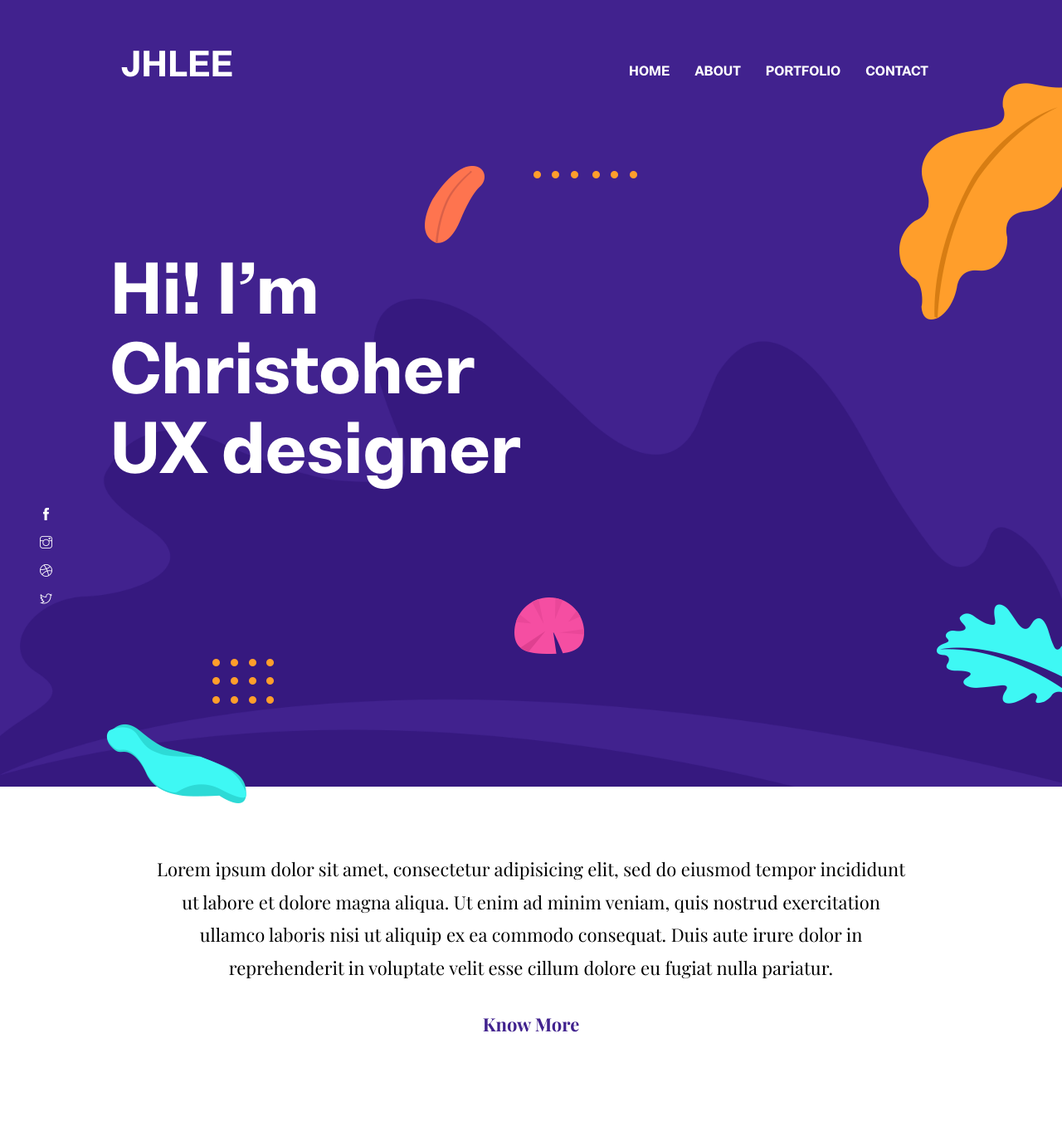
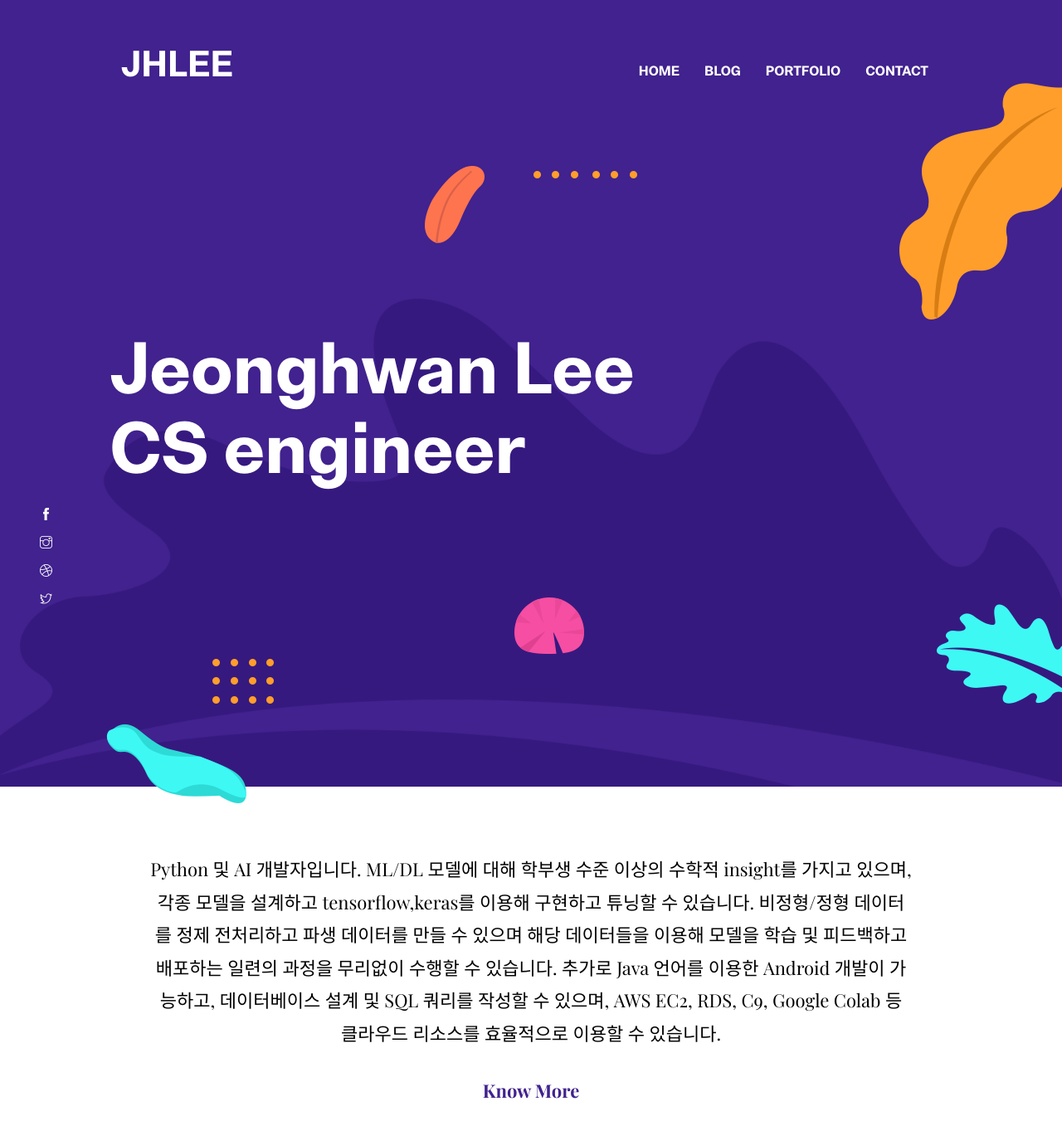
Before and after one commit to JeonghwanLee1/Jeonghwanlee1.github.io, a Jekyll site: the page built from index.html, in a window 1280 px wide and 1400 px high. Shown: the top 1363 px of the window at 83% size. Built offline with Jekyll 4.4.1, drawn with Linux system fonts in a browser that asks for light colours; some of the changed text lies outside the part shown.

Commit message:
자기소개 업데이트

```diff
--- a/_data/settings.yml
+++ b/_data/settings.yml
@@ -7,11 +7,12 @@ author:
 description: this is meta description
 email: ljh931111@gmail.com
 phone: +82 010 6899 7439
-address: Seoul, South KOR
+address: Seoul, South Korea
 copyright: Copyright &copy; 2020 Designed by [Themefisher](https://themefisher.com) & Developed by [Getjekyllthemes](https://getjekyllthemes.com)
 
 menu:
-- {name: About, link: '/about'}
+#- {name: About, link: '/about'}
+- {name: Blog, link: '/blog'}
 - {name: Portfolio, link: '/portfolio'}
 - {name: Contact, link: '/contact'}
 
@@ -36,7 +37,7 @@ disqus-identifier: # Add your shortname for Disqus Comment. For example mr-brown
 # Hero Section
 
 hero:
-  hero-title: Hi! I’m <br> Christoher <br> UX designer
+  hero-title: <br> Jeonghwan Lee <br> CS engineer
 
 social:
 - {icon: "ti-facebook", link: "#"}
@@ -50,7 +51,10 @@ social:
 
 # About Section
 blurb:
-  Lorem ipsum dolor sit amet, consectetur adipisicing elit, sed do eiusmod tempor incididunt ut labore et dolore magna aliqua. Ut enim ad minim veniam, quis nostrud exercitation ullamco laboris nisi ut aliquip ex ea commodo consequat. Duis aute irure dolor in reprehenderit in voluptate velit esse cillum dolore eu fugiat nulla pariatur.
+ Python 및 AI 개발자입니다. ML/DL 모델에 대해 학부생 수준 이상의 수학적 insight를 가지고 있으며, 각종 모델을 설계하고 tensorflow,keras를 이용해 구현하고 튜닝할 수 있습니다.
+ 비정형/정형 데이터를 정제 전처리하고 파생 데이터를 만들 수 있으며 해당 데이터들을 이용해 모델을 학습 및 피드백하고 배포하는 일련의 과정을 무리없이 수행할 수 있습니다.
+ 추가로 Java 언어를 이용한 Android 개발이 가능하고, 데이터베이스 설계 및 SQL 쿼리를 작성할 수 있으며, AWS EC2, RDS, C9, Google Colab 등 클라우드 리소스를 효율적으로 이용할 수 있습니다.
+
 
 blurb-btn-link: '/about'
 blurb-btn-name: know more
@@ -74,26 +78,24 @@ work-process:
 
 
 # My Team Section
-team:
-  - title : "Jack Schenziwe"
-    image : "assets/images/team/member-1.png"
-    designation : "Project Manager"
-
-  - title : "Julias Carlie"
-    image : "assets/images/team/member-2.png"
-    designation : "Web Developer"
-
-  - title : "John Doe"
-    image : "assets/images/team/member-3.png"
-    designation : "Designer"
-
-
+#team:
+#  - title : "Jack Schenziwe"
+#    image : "assets/images/team/member-1.png"
+#    designation : "Project Manager"
+#
+#  - title : "Julias Carlie"
+#    image : "assets/images/team/member-2.png"
+#    designation : "Web Developer"
+#
+#  - title : "John Doe"
+#    image : "assets/images/team/member-3.png"
+#    designation : "Designer"
 #-------------------------------
 # Skills Section
 
 skills-title: Skills
 skills:
-- {name: Web Design, color: '#fdb157', value: '90%'}
+- {name: AI, color: '#fdb157', value: '90%'}
 - {name: Logo Design, color: '#9473e6', value: '60%'}
 - {name: After Effects, color: '#bdecf6', value: '80%'}
 - {name: Web App, color: '#ffbcaa', value: '70%'}
@@ -102,22 +104,22 @@ skills:
 #-------------------------------
 # Exprerience Section
 
-experience-title: Experience
-experience:
-- {name: Junior UX Designer, icon: 'icon-1.png', date: 'Jan 2007 - Feb 2009', organization: 'WEBEX'}
-- {name: UX & UI Designer, icon: 'icon-2.png', date: 'Mar 2009 - Aug 2014', organization: 'AUGMEDIX'}
-- {name: Senior UI Designer, icon: 'icon-3.png', date: 'Sep 2014 - Present', organization: 'THEMEFISHER'}
+#experience-title: Experience
+#experience:
+#- {name: Junior UX Designer, icon: 'icon-1.png', date: 'Jan 2007 - Feb 2009', organization: 'WEBEX'}
+#- {name: UX & UI Designer, icon: 'icon-2.png', date: 'Mar 2009 - Aug 2014', organization: 'AUGMEDIX'}
+#- {name: Senior UI Designer, icon: 'icon-3.png', date: 'Sep 2014 - Present', organization: 'THEMEFISHER'}
 
 
 #-------------------------------
 # Education Section
 
-education-title: Education
+education-title: Education/Experience
 education:
-- {name: Marters in UX Design, date: '2006', organization: 'Masassusets Institute of Technology'}
-- {name: Honours in Fine Arts, date: '2004', organization: 'Harvard University'}
-- {name: Higher Secondary Certificat, date: '2000', organization: 'Cardiff School'}
-- {name: Secondary School Certificate, date: '1998', organization: 'Cardiff School'}
+- {name: Bachelor in Computer Science Engineering, date: '2020.08', organization: 'Dongguk univ'}
+#- {name: Honours in Fine Arts, date: '2004', organization: 'Harvard University'}
+#- {name: Higher Secondary Certificat, date: '2000', organization: 'Cardiff School'}
+#- {name: Secondary School Certificate, date: '1998', organization: 'Cardiff School'}
 
 
 #-------------------------------
```
